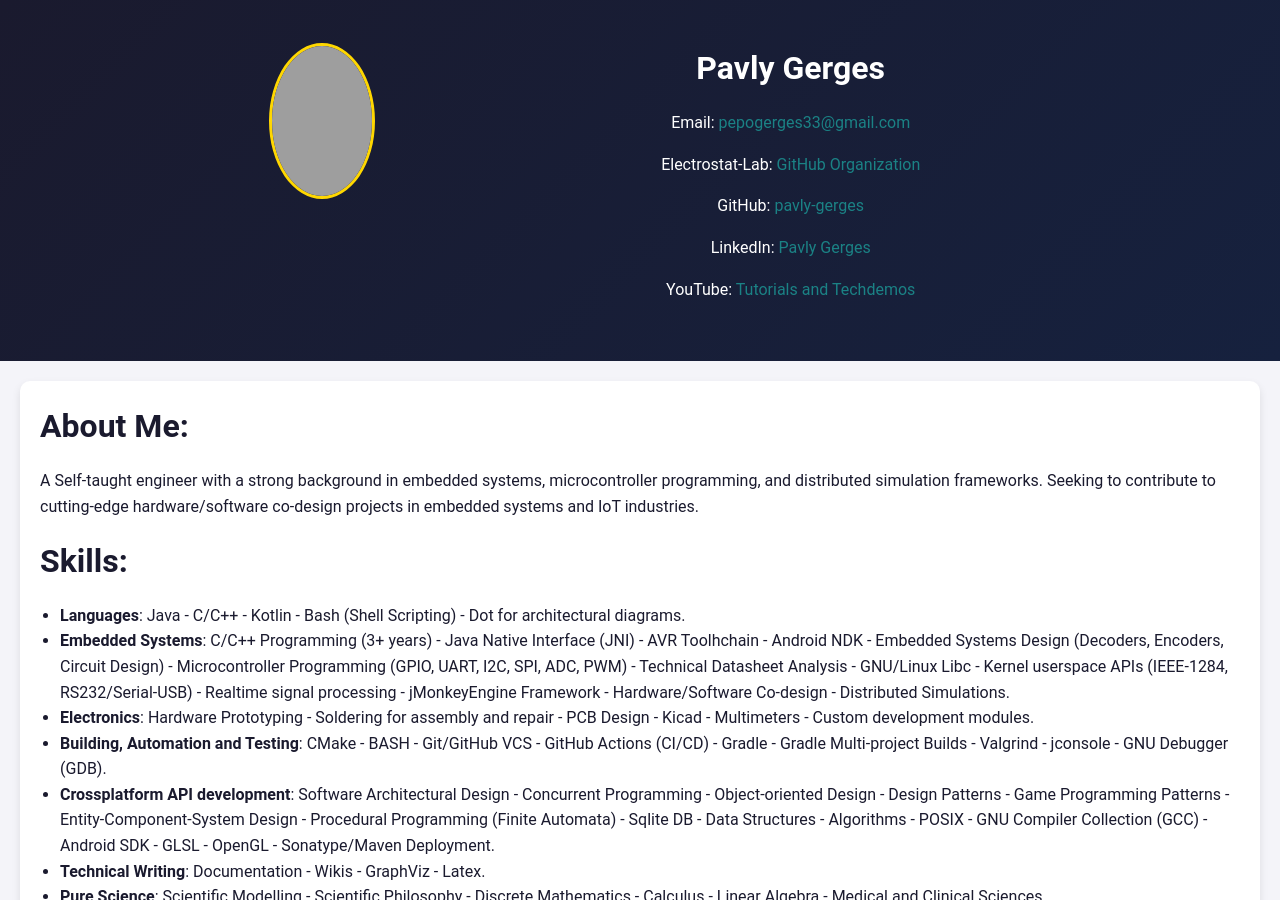
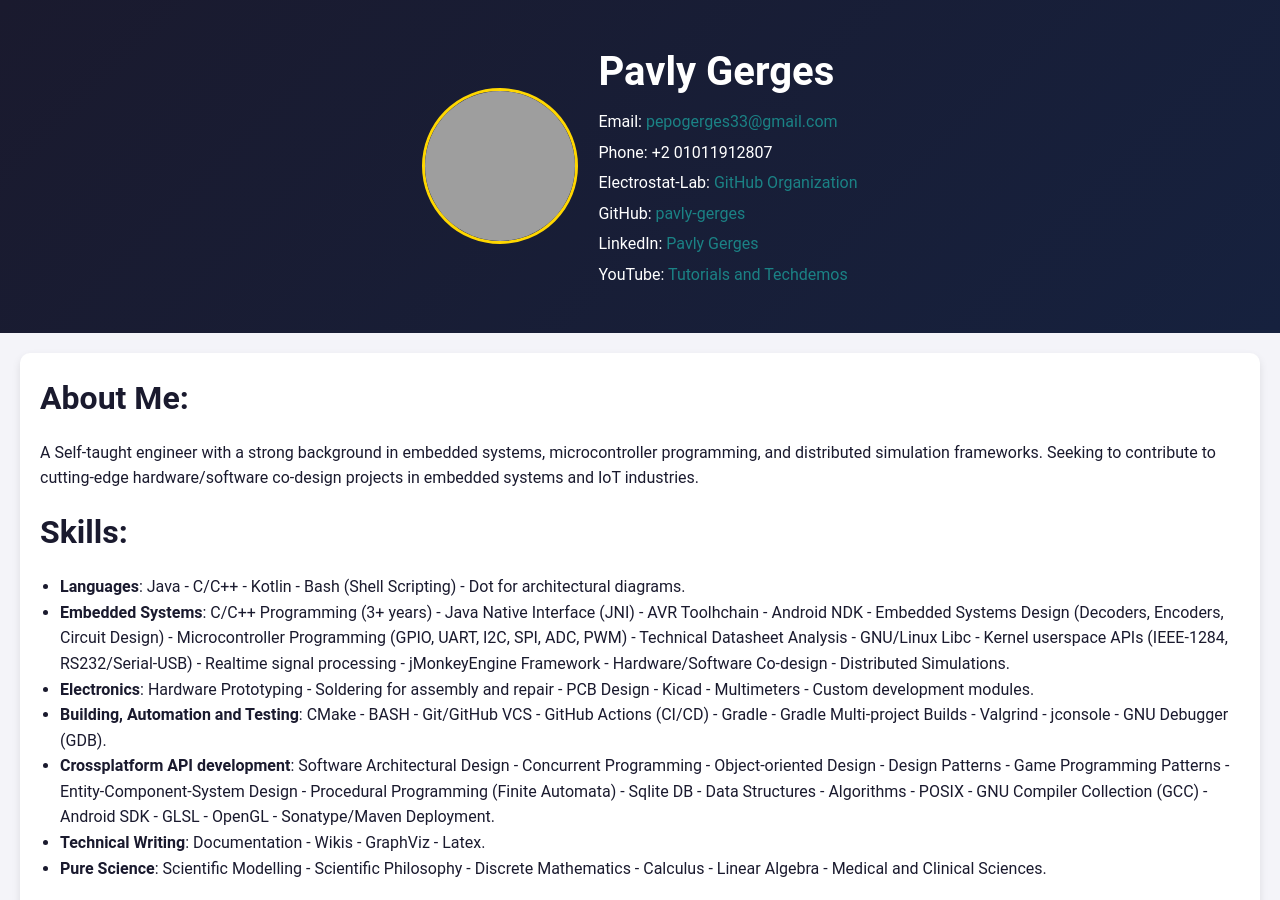
Before and after one commit to pavly-gerges/pavly-gerges, a Jekyll site: the page built from resume/index.md, in a window 1280 px wide and 900 px high. Built offline with Jekyll 4.4.1, drawn with Linux system fonts in a browser that asks for light colours; our own code applies the rules of GitHub Pages for plain Markdown files; grey boxes are pictures that could not be loaded.

Commit message:
Update default.html: revert changes

```diff
--- a/resume/_layouts/default.html
+++ b/resume/_layouts/default.html
@@ -121,22 +121,16 @@
 
     <header>
         <div class="header-container">
-         <table style="width: 100%; border: none;">
-            <tr>
-                <td style="text-align: center; vertical-align: top;">
-                    <img src="https://avatars.githubusercontent.com/u/60224159?v=4" alt="Pavly Gerges" class="avatar" style="width: 100px; border-radius: 50%;">
-                </td>
-                <td style="padding-left: 20px; vertical-align: top;">
-                    <h1 style="margin: 0;">Pavly Gerges</h1>
-                    <p>Email: <a href="mailto:pepogerges33@gmail.com">pepogerges33@gmail.com</a></p>
-<!--                     <p>Phone: +2 01011912807</p> -->
-                    <p>Electrostat-Lab: <a href="https://github.com/Electrostat-Lab" target="_blank">GitHub Organization</a></p>
-                    <p>GitHub: <a href="https://github.com/pavly-gerges">pavly-gerges</a></p>
-                    <p>LinkedIn: <a href="https://www.linkedin.com/in/pavly-gerges-420b81228/">Pavly Gerges</a></p>
-                    <p>YouTube: <a href="https://www.youtube.com/@pavlg3944">Tutorials and Techdemos</a></p>
-                </td>
-            </tr>
-          </table>
+            <img src="https://avatars.githubusercontent.com/u/60224159?v=4" alt="Pavly Gerges" class="avatar">
+            <div class="header-info">
+                <h1>Pavly Gerges</h1>
+                <p>Email: <a href="mailto:pepogerges33@gmail.com">pepogerges33@gmail.com</a></p>
+                <p>Phone: +2 01011912807</p>
+                <p>Electrostat-Lab: <a href="https://github.com/Electrostat-Lab" target="_blank">GitHub Organization</a></p>
+                <p>GitHub: <a href="https://github.com/pavly-gerges">pavly-gerges</a></p>
+                <p>LinkedIn: <a href="https://www.linkedin.com/in/pavly-gerges-420b81228/">Pavly Gerges</a></p>
+                <p>YouTube: <a href="https://www.youtube.com/@pavlg3944">Tutorials and Techdemos</a></p>
+            </div>
         </div>
     </header>
 
```
